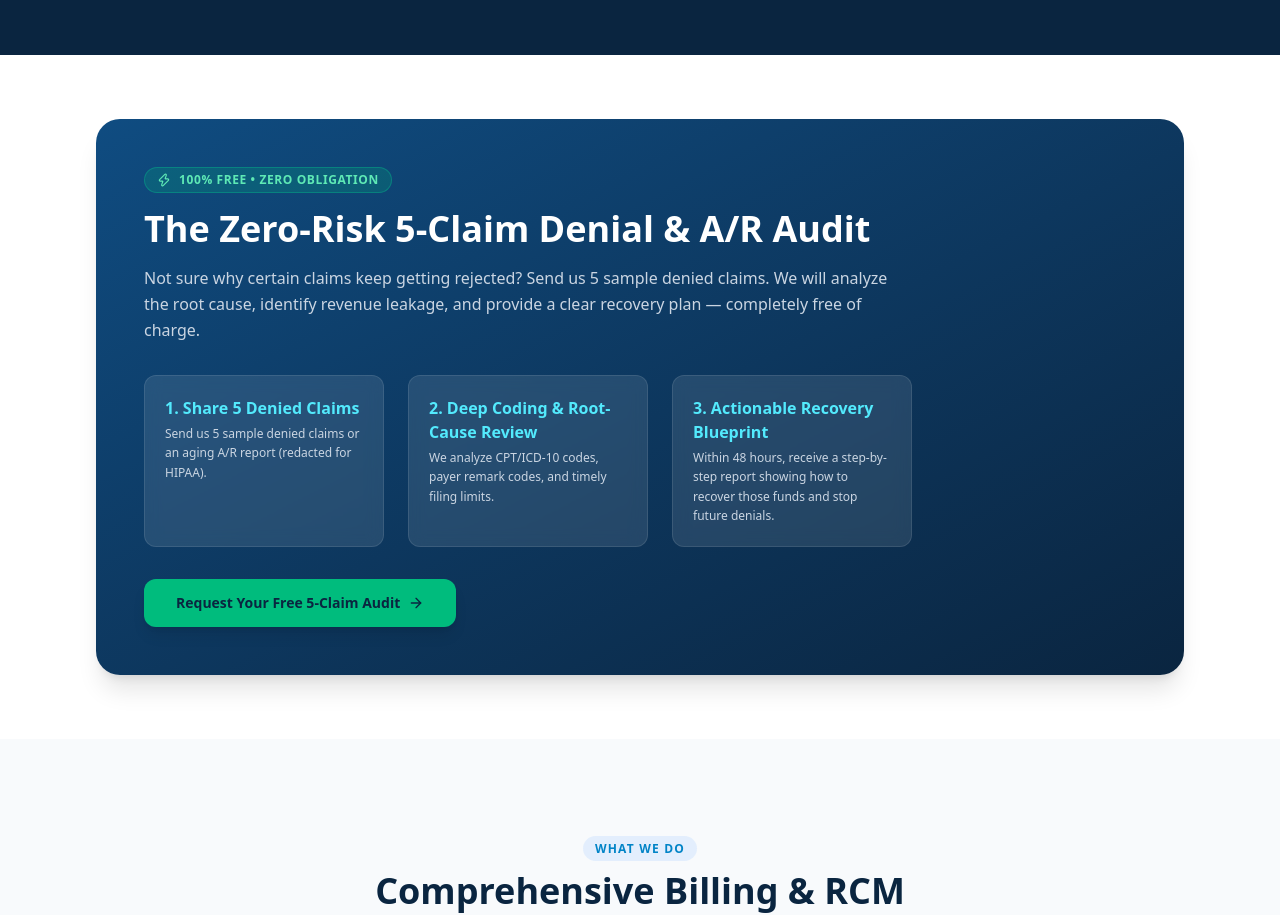
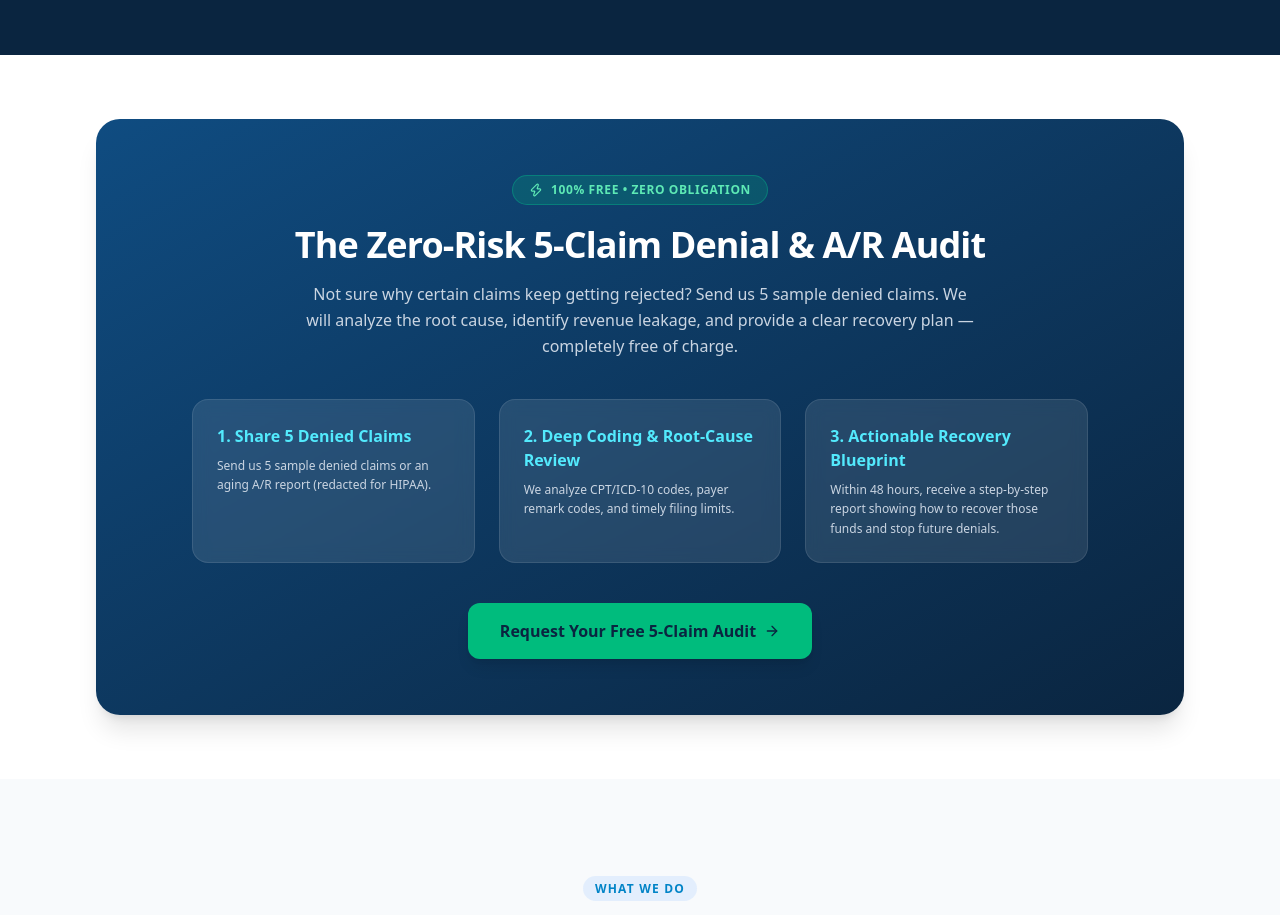
Before and after one commit to jawadchodhri/the-remedy-group, a Next.js app: page / in a window 1280 px wide. Shown: the part 902-1817 px from the top of the page. Built offline with nearby package versions, Linux system fonts and the light colour scheme.

Commit message:
Update page.jsx

```diff
--- a/app/page.jsx
+++ b/app/page.jsx
@@ -156,32 +156,42 @@ export default function Home() {
       </section>
 
       {/* ⭐ NEW: Featured No-Risk 5-Claim Audit Box ⭐ */}
+      {/* Featured No-Risk 5-Claim Audit Box (Centered) */}
       <section className="py-16 bg-white">
         <div className="max-w-6xl mx-auto px-4 sm:px-6 lg:px-8">
-          <div className="bg-gradient-to-br from-[#0F4C81] to-[#0A2540] rounded-3xl p-8 sm:p-12 text-white shadow-xl relative overflow-hidden">
-            <div className="max-w-3xl relative z-10">
-              <div className="inline-flex items-center gap-2 bg-emerald-500/20 text-emerald-300 border border-emerald-400/30 px-3 py-1 rounded-full text-xs font-bold uppercase tracking-wider mb-4">
+          <div className="bg-gradient-to-br from-[#0F4C81] to-[#0A2540] rounded-3xl p-8 sm:p-14 text-white shadow-xl relative overflow-hidden text-center">
+            <div className="max-w-4xl mx-auto relative z-10 flex flex-col items-center">
+
+              {/* Badge */}
+              <div className="inline-flex items-center gap-2 bg-emerald-500/20 text-emerald-300 border border-emerald-400/30 px-4 py-1.5 rounded-full text-xs font-bold uppercase tracking-wider mb-5">
                 <Zap className="w-3.5 h-3.5" /> 100% Free • Zero Obligation
               </div>
-              <h2 className="text-3xl sm:text-4xl font-black mb-4">
+
+              {/* Title & Description */}
+              <h2 className="text-3xl sm:text-4xl font-black mb-4 tracking-tight">
                 The Zero-Risk 5-Claim Denial & A/R Audit
               </h2>
-              <p className="text-slate-300 text-sm sm:text-base leading-relaxed mb-8">
+              <p className="text-slate-300 text-sm sm:text-base leading-relaxed max-w-2xl mx-auto mb-10">
                 Not sure why certain claims keep getting rejected? Send us 5 sample denied claims. We will analyze the root cause, identify revenue leakage, and provide a clear recovery plan — completely free of charge.
               </p>
 
-              <div className="grid grid-cols-1 md:grid-cols-3 gap-6 mb-8">
+              {/* 3 Steps Grid */}
+              <div className="grid grid-cols-1 md:grid-cols-3 gap-6 mb-10 w-full text-left">
                 {auditSteps.map((step, idx) => (
-                  <div key={idx} className="bg-white/10 backdrop-blur-sm p-5 rounded-xl border border-white/10">
-                    <h3 className="font-bold text-base text-cyan-300 mb-1">{step.title}</h3>
+                  <div
+                    key={idx}
+                    className="bg-white/10 backdrop-blur-sm p-6 rounded-2xl border border-white/10 flex flex-col justify-start"
+                  >
+                    <h3 className="font-bold text-base text-cyan-300 mb-2">{step.title}</h3>
                     <p className="text-xs text-slate-300 leading-relaxed">{step.desc}</p>
                   </div>
                 ))}
               </div>
 
+              {/* Centered CTA Button */}
               <Link
                 href="/contact"
-                className="inline-flex items-center gap-2 bg-emerald-500 hover:bg-emerald-400 text-[#0A2540] font-extrabold px-8 py-3.5 rounded-xl text-sm shadow-lg transition-all hover:scale-105"
+                className="inline-flex items-center gap-2 bg-emerald-500 hover:bg-emerald-400 text-[#0A2540] font-extrabold px-8 py-4 rounded-xl text-sm sm:text-base shadow-lg transition-all hover:scale-105"
               >
                 Request Your Free 5-Claim Audit <ArrowRight className="w-4 h-4" />
               </Link>
```
